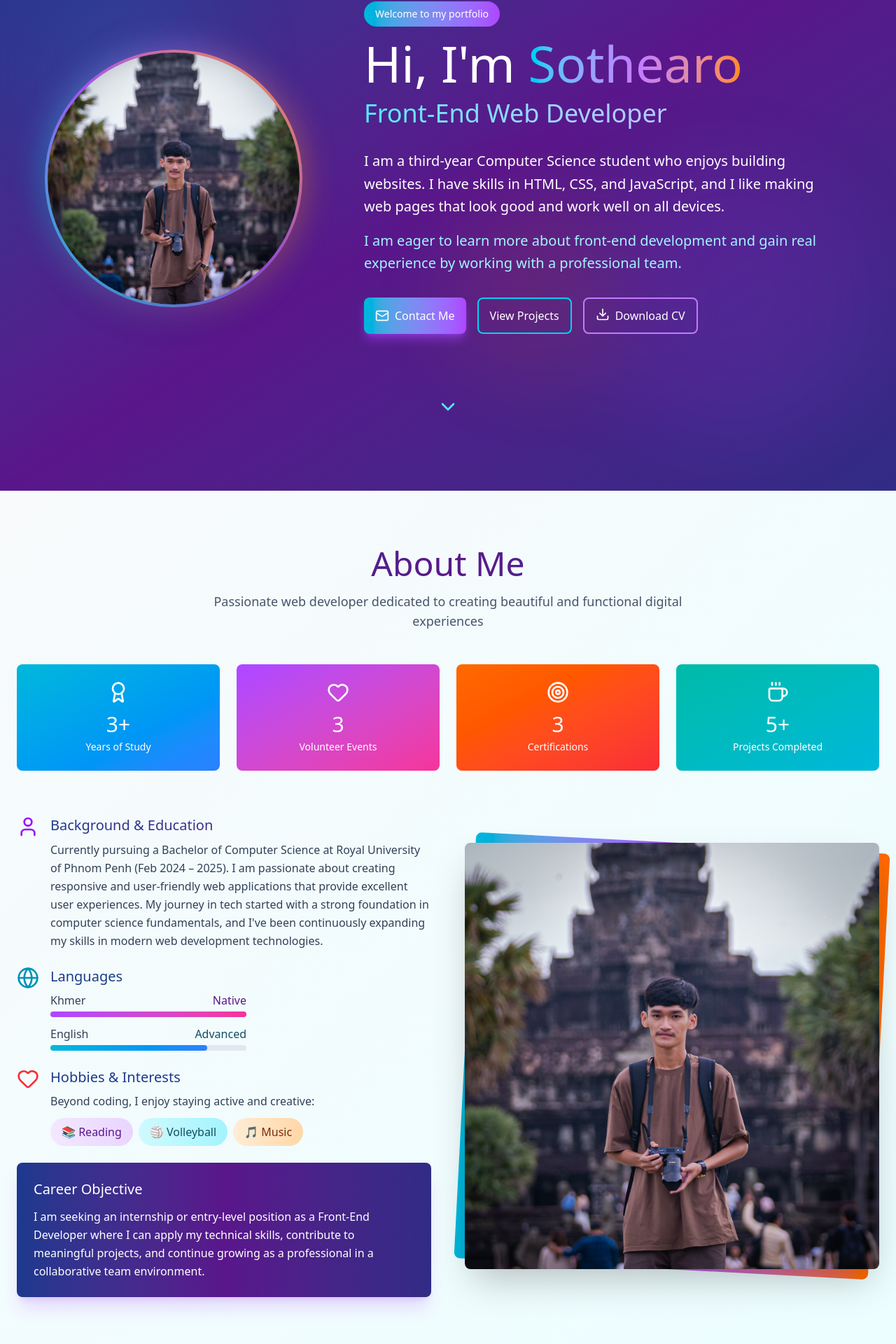
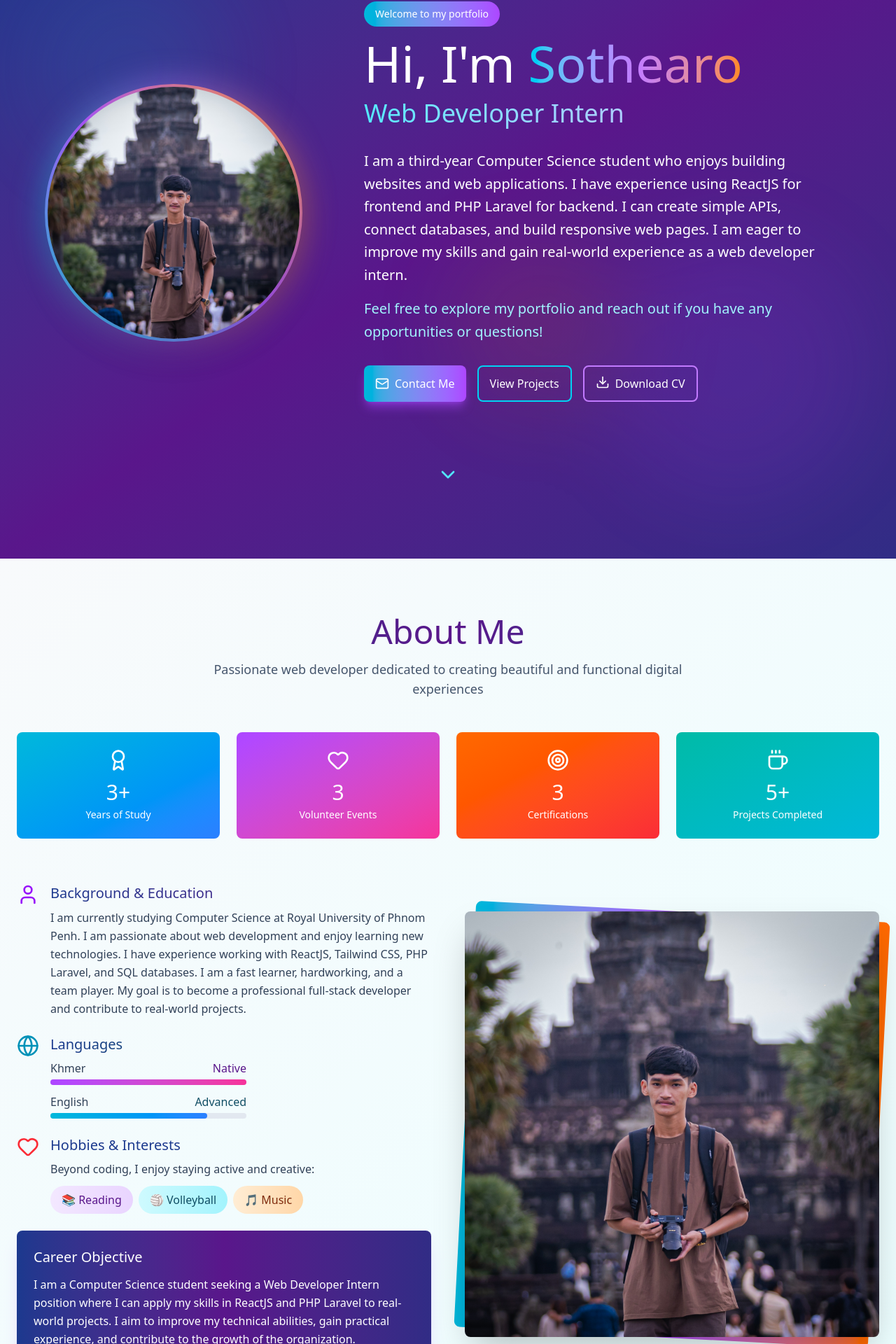
Before and after one commit to SothearoHEM/HEM-Sotheearo-Portfolio-ReactJS-with-Tailwind-CSS, a React (Vite) app: page / in a window 1280 px wide. Shown: the part 126-2046 px from the top of the page at 70% size. Built offline with nearby package versions, Linux system fonts and the light colour scheme.

Commit message:
Update to Web Developer

```diff
--- a/src/components/About.jsx
+++ b/src/components/About.jsx
@@ -43,11 +43,10 @@ function About() {
                 <div>
                   <h3 className='text-xl text-transparent bg-clip-text bg-linear-to-r from-blue-900 to-purple-900 mb-2'>Background & Education</h3>
                   <p className='text-slate-700 leading-relaxed'>
-                    Currently pursuing a Bachelor of Computer Science at Royal University of Phnom Penh
-                    (Feb 2024 – 2025). I am passionate about creating responsive and user-friendly web applications
-                    that provide excellent user experiences. My journey in tech started with a strong foundation
-                    in computer science fundamentals, and I&apos;ve been continuously expanding my skills in modern
-                    web development technologies.
+                    I am currently studying Computer Science at Royal University of Phnom Penh. I am passionate about web development and enjoy learning new technologies.
+                     I have experience working with ReactJS, Tailwind CSS, PHP Laravel, and SQL databases.
+                    I am a fast learner, hardworking, and a team player.
+                    My goal is to become a professional full-stack developer and contribute to real-world projects.
                   </p>
                 </div>
               </div>
@@ -101,9 +100,8 @@ function About() {
               <div className='bg-linear-to-r from-blue-900 via-purple-900 to-indigo-900 text-white p-6 rounded-lg shadow-xl shadow-purple-500/20'>
                 <h3 className='text-xl mb-3'>Career Objective</h3>
                 <p className='leading-relaxed'>
-                  I am seeking an internship or entry-level position as a Front-End Developer where I can
-                  apply my technical skills, contribute to meaningful projects, and continue growing as a
-                  professional in a collaborative team environment.
+                  I am a Computer Science student seeking a Web Developer Intern position where I can apply my skills in ReactJS and PHP Laravel to real-world projects.
+                   I aim to improve my technical abilities, gain practical experience, and contribute to the growth of the organization.
                 </p>
               </div>
             </div>
--- a/src/components/Home.jsx
+++ b/src/components/Home.jsx
@@ -6,7 +6,7 @@ import MyCv from '../assets/Hem Sothearo-CV.pdf';
 function Home() {
   const [displayedText, setDisplayedText] = useState('');
   const [blink, setBlink] = useState(true);
-  const fullText = 'Front-End Web Developer';
+  const fullText = 'Web Developer Intern';
   const blinkcursor = '|';
 
    useEffect(() => {
@@ -65,14 +65,11 @@ function Home() {
             </h2>
 
             <p className='text-md md:text-xl max-w-2xl leading-relaxed mb-4'>
-              I am a third-year Computer Science student who enjoys building websites.
-              I have skills in HTML, CSS, and JavaScript, and I like making web pages that look good
-              and work well on all devices.
+              I am a third-year Computer Science student who enjoys building websites and web applications. I have experience using ReactJS for frontend and PHP Laravel for backend. I can create simple APIs, connect databases, and build responsive web pages. I am eager to improve my skills and gain real-world experience as a web developer intern.
             </p>
 
             <p className='text-md md:text-xl max-w-2xl leading-relaxed mb-8 text-cyan-200'>
-              I am eager to learn more about front-end development and gain real experience
-              by working with a professional team.
+              Feel free to explore my portfolio and reach out if you have any opportunities or questions!
             </p>
 
             <div className='md:flex flex-wrap md:space-y-0 space-y-4 gap-4 justify-center md:justify-start md:mb-8 mb-0'>
--- a/src/components/Projects.jsx
+++ b/src/components/Projects.jsx
@@ -45,18 +45,17 @@ function Projects() {
       code: "https://github.com/SothearoHEM/E-commerce-Project"
     },
     {
-      title: "Memory Game",
-      description: "A fun and interactive memory matching game where players flip cards to find matching pairs. Built with HTML, CSS, and JavaScript.",
+      title: "Weather App",
+      description: "A responsive weather application that fetches real-time weather data from an external API and displays it in a user-friendly interface.",
       technologies: ["JavaScript", "HTML", "CSS"],
       features: [
-        "Card flip animations",
-        "Score tracking",
+        "Real-time weather data",
+        "Search functionality for different locations",
         "Responsive design",
-        "Timer functionality"
       ],
       status: "Completed",
-      liveDemo: "https://sothearohem.github.io/Memory-Game/",
-      code: "https://github.com/SothearoHEM/Memory-Game"
+      liveDemo: "https://sothearohem.github.io/Weather-App-project/",
+      code: "https://github.com/SothearoHEM/Weather-App-project"
     },
     {
       title: "New Year Countdown Timer",
--- a/src/components/Skills.jsx
+++ b/src/components/Skills.jsx
@@ -9,6 +9,13 @@ function Skills() {
         { name: "HTML", level: 80 },
         { name: "CSS", level: 75 },
         { name: "JavaScript", level: 60 },
+      ]
+    },
+    {
+      category: "Back-End Development",
+      icon: Terminal,
+      skills: [
+        { name: "PHP", level: 50 },
       ]
     },
     {
```
